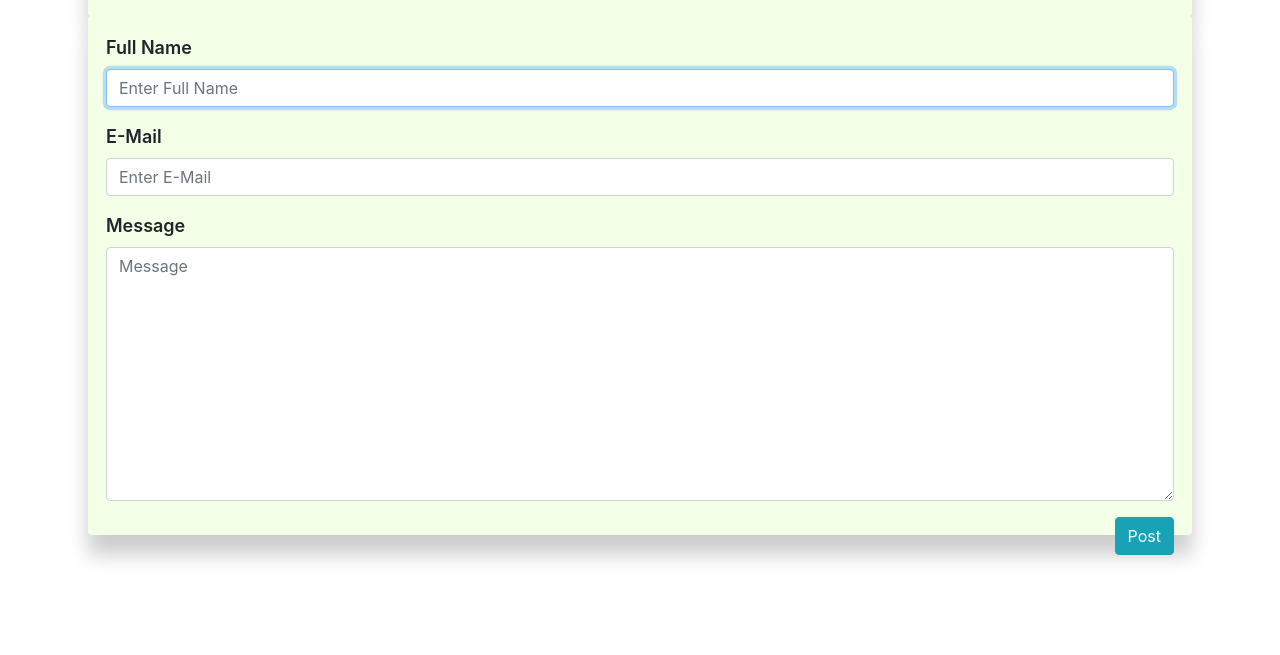
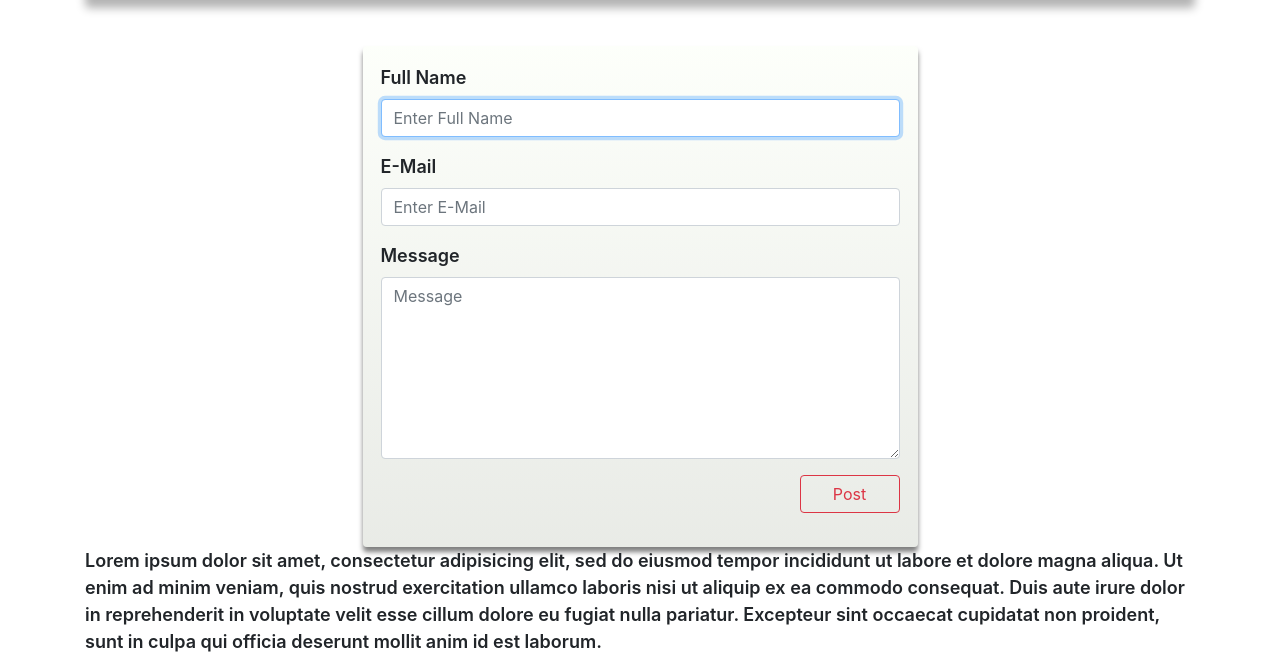
Before and after one commit to iamrizwan40/my-blog, a plain HTML site: page index.html in a window 1280 px wide. Shown: the part 195-850 px from the top of the page. Before the commit the page ends 800 px from the top, so only its background shows below. Drawn offline with nearby package versions, Linux system fonts and the light colour scheme; a web font is replaced by a local one.

Commit message:
some changes

```diff
--- a/index.html
+++ b/index.html
@@ -28,24 +28,36 @@
                     Hey, there everone, I am Mohd Rizwan Ansari. I am a full stack web developer in Microsoft Corporation
                 </p>
             </div>
-            <form>
-
+            <form class="mt-5">
                 <div class="form-group">
                     <label for='name'>Full Name</label>
-                    <input type="text" placeholder="Enter Full Name" autofocus="true" class="form-control">
+                    <input type="text" placeholder="Enter Full Name" autofocus="true" class="form-control" id="name">
                 </div>
 
                 <div class="form-group">
                     <label for='email'>E-Mail</label>
-                    <input type="email" placeholder="Enter E-Mail" autofocus="true" class="form-control" required="true">
+                    <input type="email" placeholder="Enter E-Mail" autofocus="true" class="form-control" required="true" id="email">
                 </div>
                 <div class="form-group">
-                    <label for='email'>Message</label>
-                    <textarea rows="10" cols="50" class="form-control" placeholder="Message"></textarea>
+                    <label for='message'>Message</label>
+                    <textarea cols="20" rows="7" class="form-control" placeholder="Message" id="message"></textarea>
                 </div>
-                <button class="btn btn-info float-right">Post</button>
+
+                <button class="btn btn-outline-danger float-right">Post</button>
+                <p class="clearfix"></p>
             </form>
+
+            <div>
+                Lorem ipsum dolor sit amet, consectetur adipisicing elit, sed do eiusmod
+                tempor incididunt ut labore et dolore magna aliqua. Ut enim ad minim veniam,
+                quis nostrud exercitation ullamco laboris nisi ut aliquip ex ea commodo
+                consequat. Duis aute irure dolor in reprehenderit in voluptate velit esse
+                cillum dolore eu fugiat nulla pariatur. Excepteur sint occaecat cupidatat non
+                proident, sunt in culpa qui officia deserunt mollit anim id est laborum.
+            </div>
+
         </div>
+
 
     <!-- jQuery -->
     <script src="https://code.jquery.com/jquery-3.3.1.slim.min.js" integrity="sha384-q8i/X+965DzO0rT7abK41JStQIAqVgRVzpbzo5smXKp4YfRvH+8abtTE1Pi6jizo" crossorigin="anonymous"></script>
--- a/style.css
+++ b/style.css
@@ -4,25 +4,35 @@ body{
 	font-size: 18px;
 	font-weight: 600;
 	background-color:#fff;
-	color: ;
-}
-
-.container{
-	padding: 1em;
-	height: 100%;
 }
 .head{
 	background-color: #f4ffe8;
-	box-shadow: 0px 20px 20px rgba(0,0,0,.2);
+	box-shadow: 0px 10px 10px rgba(0,0,0,.3);
 	padding: 1em;
 	border-radius: 4px;
 }
 form{
-	background-color: #f4ffe8;
+	background-image: linear-gradient(rgba(244, 255, 232, .2), rgba(144, 155, 132, .2));
 	padding: 1em;
 	border-radius: 4px;
-	box-shadow: 0px 20px 20px rgba(0,0,0,.2);
+	box-shadow: 0px 5px 5px rgba(0,0,0,.5);
+	width: 50%;
+	margin: 0 auto;
 }
 h1{
 	font-family: sans-serif;
 }
+
+button{
+	width: 100px;
+
+}
+
+@media(max-width:500px){
+	form{
+		width: 100%;
+		margin: 0;
+		padding: .5em;
+	}
+
+}
```
